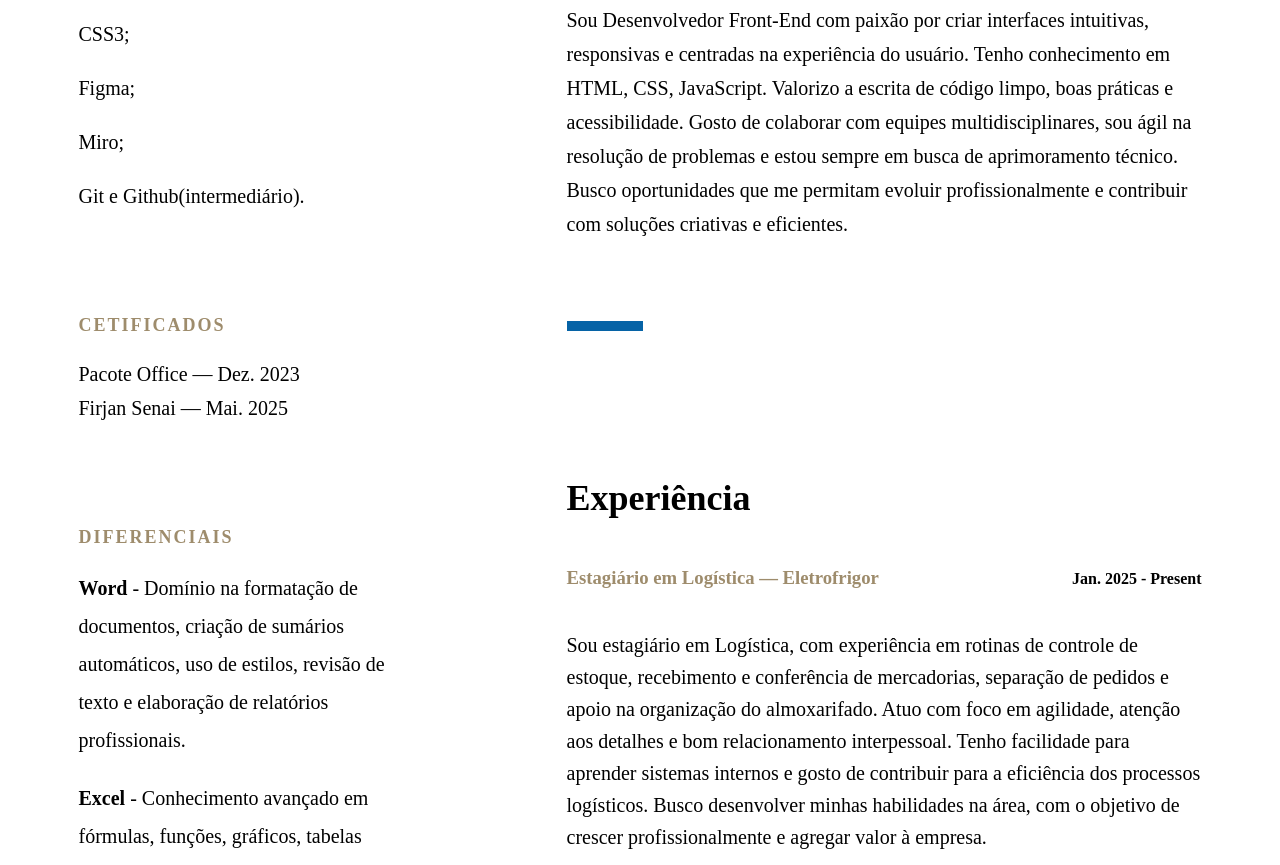
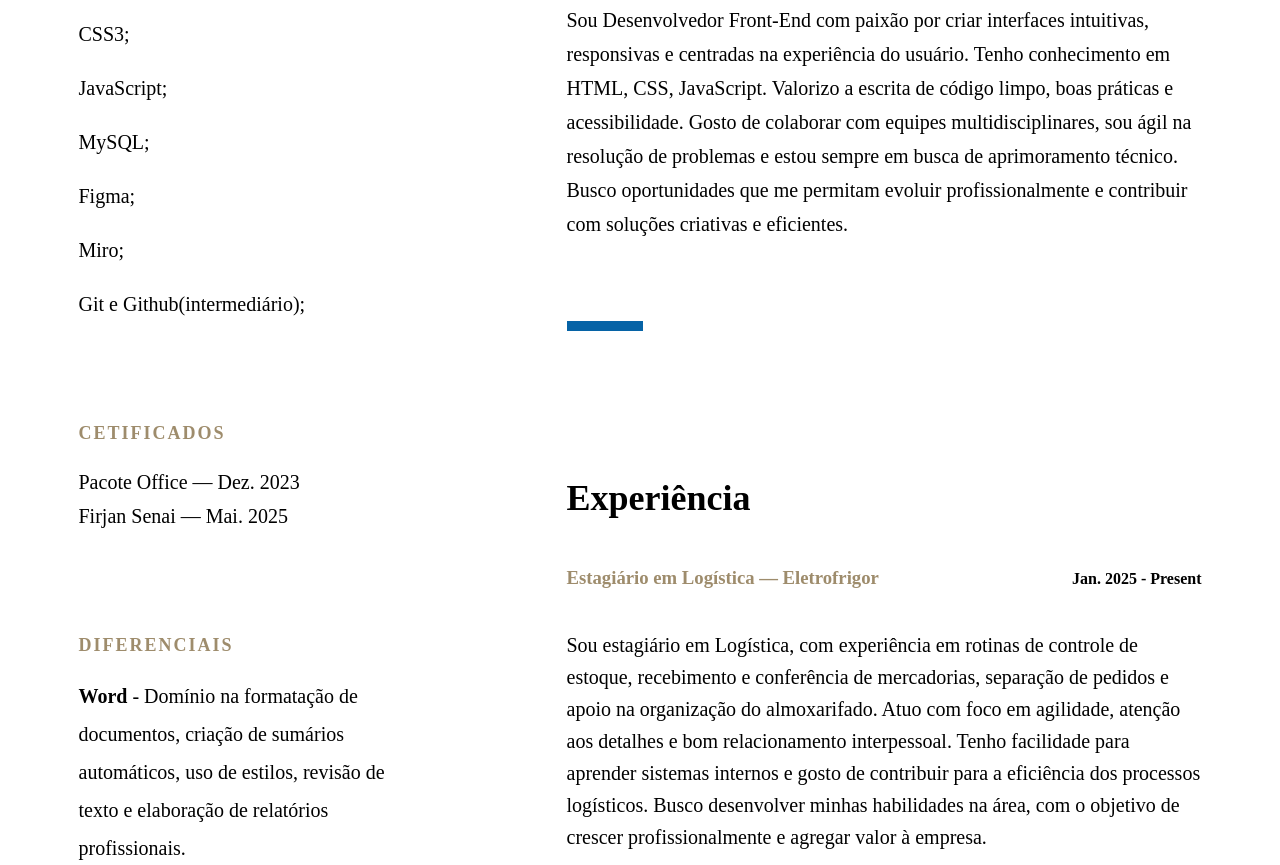
Before and after one commit to KaikePaiva/Curriculum, a plain HTML site: page index.html in a window 1280 px wide. Shown: the part 884-1749 px from the top of the page. Drawn offline with Linux system fonts and the light colour scheme.

Commit message:
Atualizando as skills

```diff
--- a/index.html
+++ b/index.html
@@ -28,9 +28,11 @@
                 <h3>Habilidades</h3>
                 <p> HTML5;</p>
                 <p> CSS3;</p>
+                <p> JavaScript;</p>
+                <p> MySQL;</p>
                 <p> Figma;</p>
                 <p> Miro;</p>
-                <p> Git e Github(intermediário).</p>
+                <p> Git e Github(intermediário);</p>
             </div>
             <div class="awards">
                 <h3>Cetificados</h3>
```
